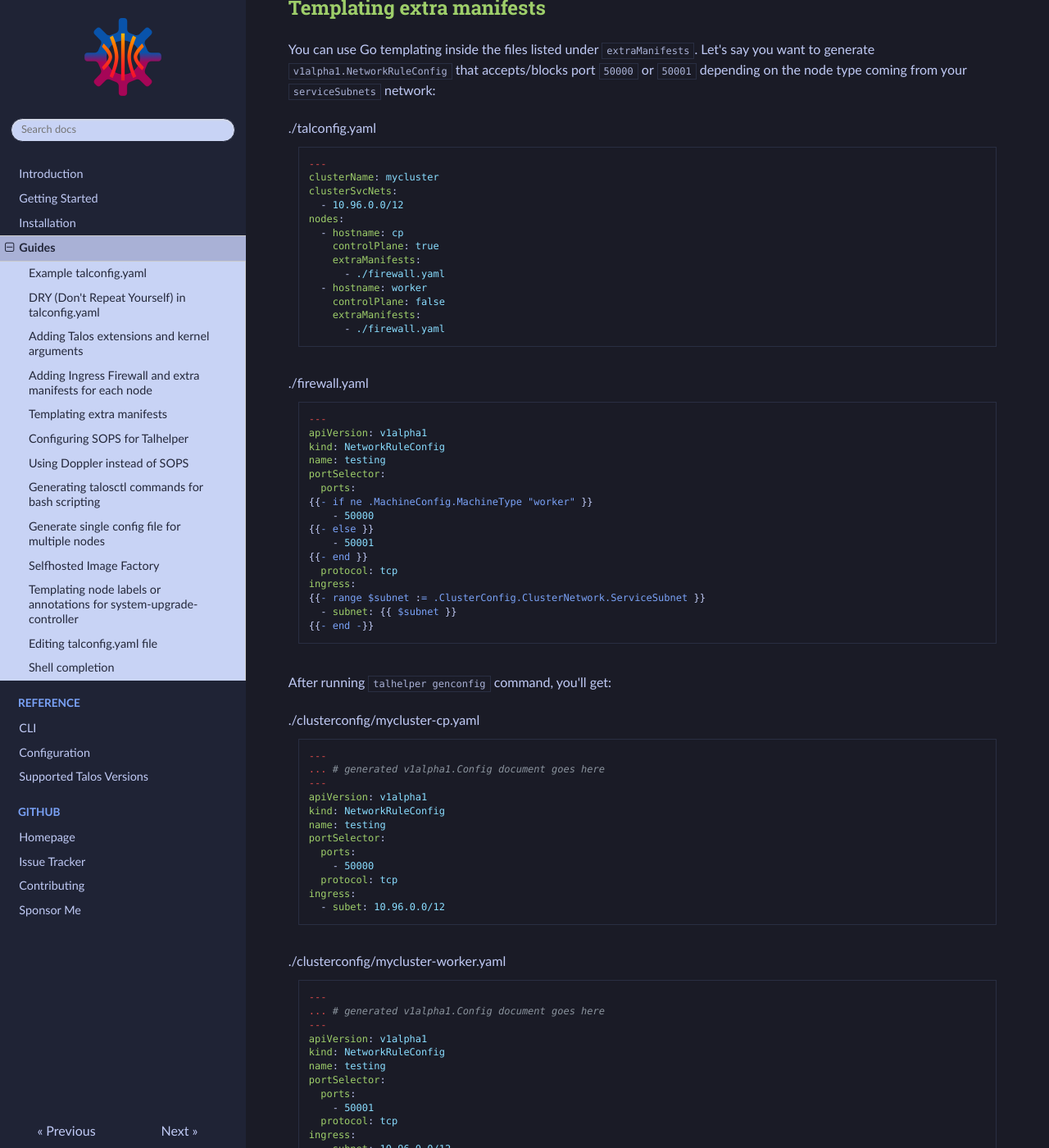
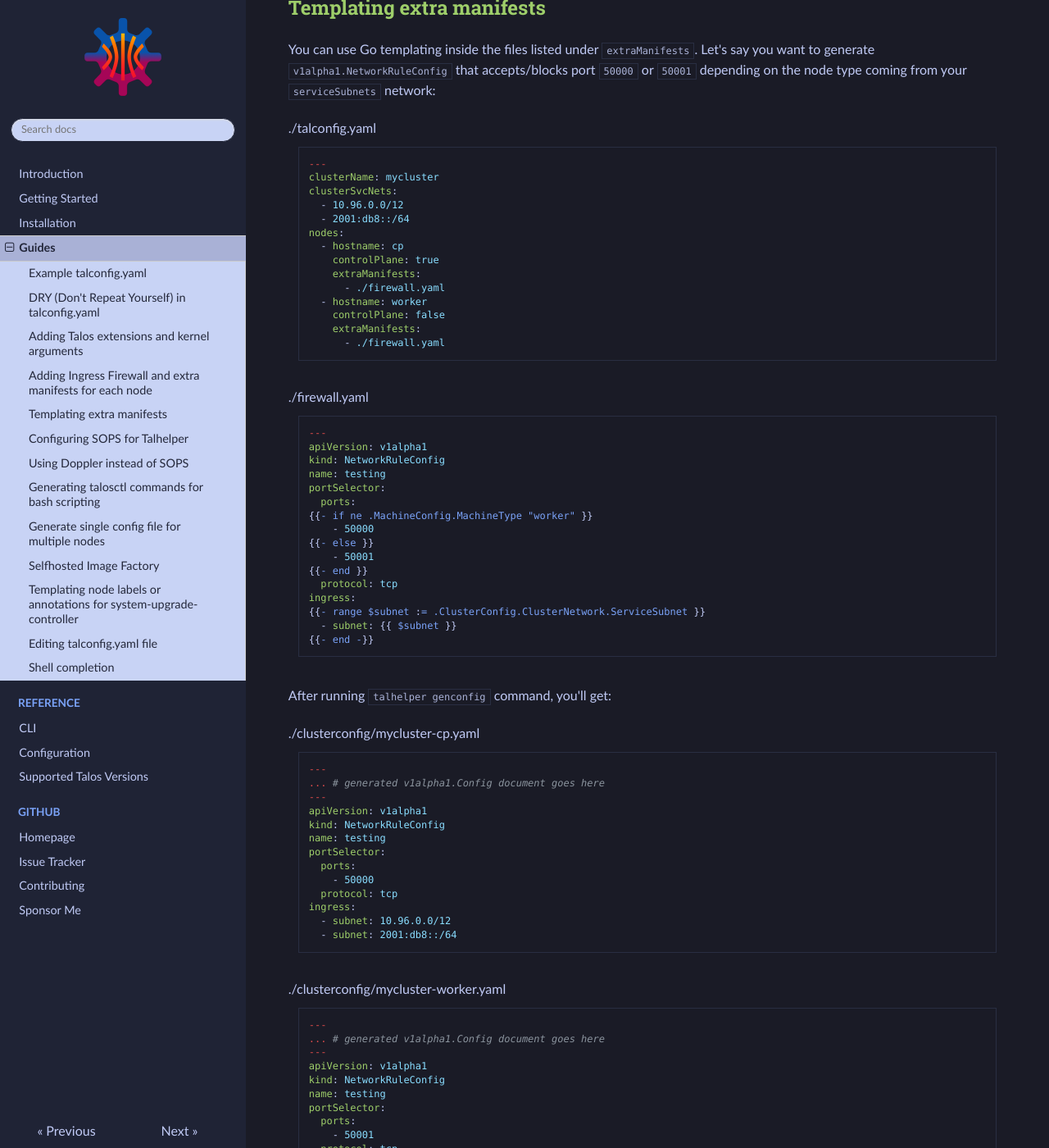
Before and after one commit to budimanjojo/talhelper, an MkDocs documentation site: the page built from docs/docs/guides.md, in a window 1280 px wide and 1400 px high, scrolled down 3696 px. Shown: the whole window at 82% size. Built offline with MkDocs 1.6.1, drawn with Linux system fonts in a browser that asks for light colours; some of the changed text lies outside the part shown.

Commit message:
add v6 example

````diff
--- a/docs/docs/guides.md
+++ b/docs/docs/guides.md
@@ -177,6 +177,7 @@ Let's say you want to generate `v1alpha1.NetworkRuleConfig` that accepts/blocks
 clusterName: mycluster
 clusterSvcNets:
   - 10.96.0.0/12
+  - 2001:db8::/64
 nodes:
   - hostname: cp
     controlPlane: true
@@ -221,7 +222,8 @@ portSelector:
     - 50000
   protocol: tcp
 ingress:
-  - subet: 10.96.0.0/12
+  - subnet: 10.96.0.0/12
+  - subnet: 2001:db8::/64
 ```
 
 ```yaml title="./clusterconfig/mycluster-worker.yaml"
@@ -237,6 +239,7 @@ portSelector:
   protocol: tcp
 ingress:
   - subnet: 10.96.0.0/12
+  - subnet: 2001:db8::/64
 ```
 
 To get all the available data fields that you can use, the easiest place that I can find is from [upstream source code](https://raw.githubusercontent.com/siderolabs/talos/refs/heads/main/pkg/machinery/config/types/v1alpha1/v1alpha1_types.go).
````
